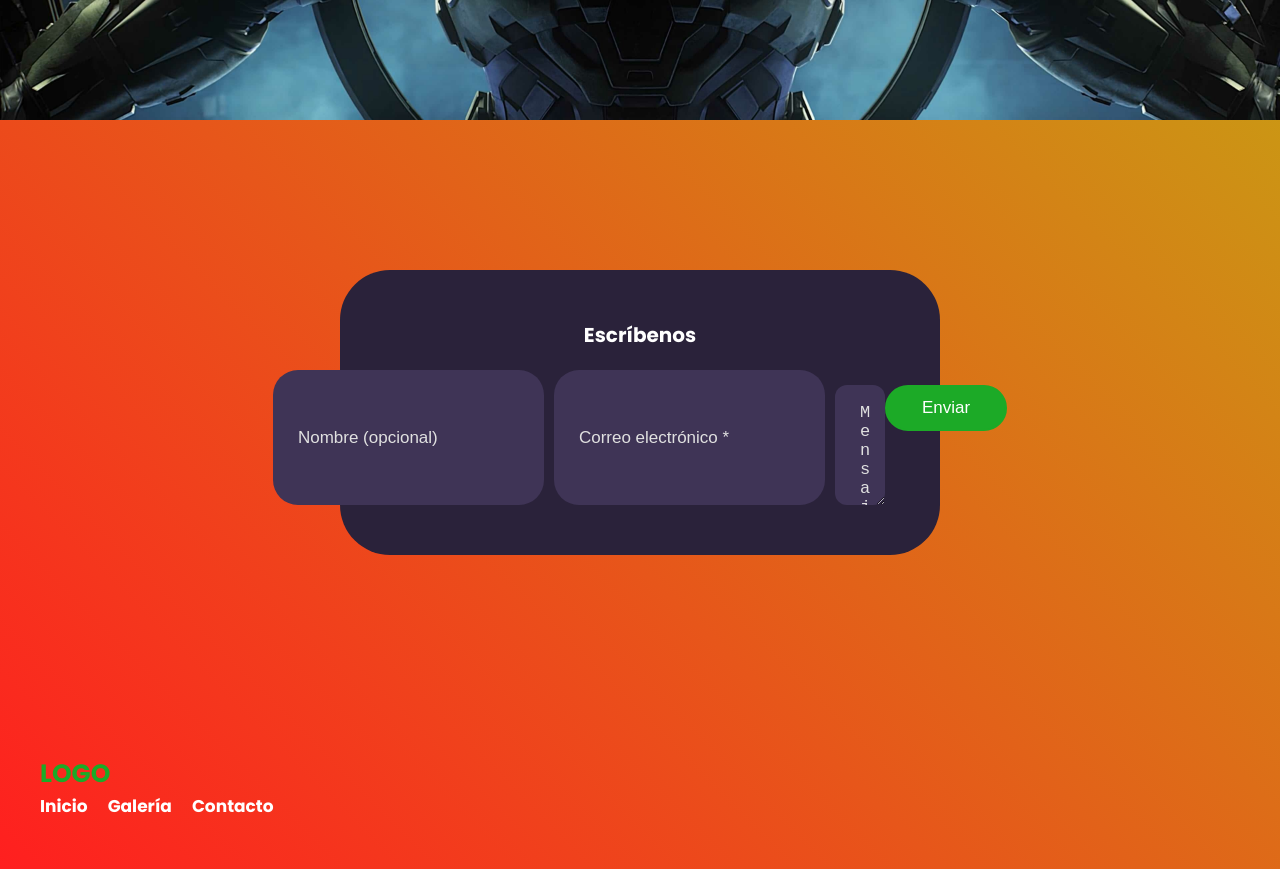
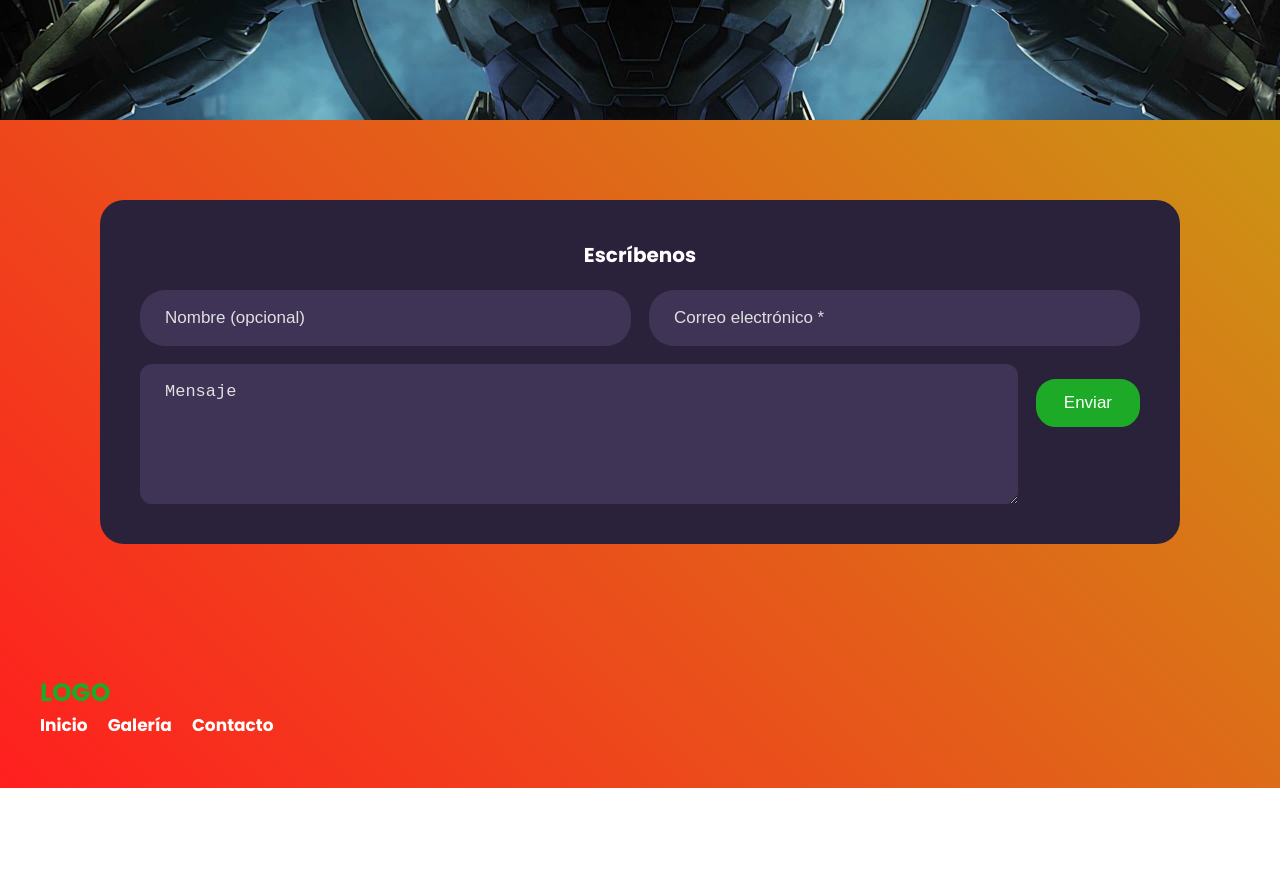
Before and after one commit to pJulianV/Pagina_Juegos_html_css, a website: page contacto.html in a window 1280 px wide. Shown: the part 520-1389 px from the top of the page. After the commit the page ends 1308 px from the top, so only its background shows below. Drawn offline with Linux system fonts and the light colour scheme.

Commit message:
chore: reemplazar textos placeholder, mejorar formulario y estilos, quitar enlace 'Productos'

```diff
--- a/style.css
+++ b/style.css
@@ -185,47 +185,64 @@ h3 {
 }
 
 .contact {
-    padding: 150px 300px;
-
+    padding: 80px 60px;
 }
 
 .contact-content {
     background-color: #2A223A;
     text-align: center;
-    padding: 50px;
-    border-radius: 50px;
+    padding: 40px;
+    border-radius: 24px;
 }
 
-form {
+/* Form layout: desktop uses a flexible row with wrapping so inputs/textarea don't overflow */
+.contact-content form {
     display: flex;
+    gap: 18px;
+    align-items: flex-start;
     justify-content: center;
+    flex-wrap: wrap;
     margin-top: 20px;
 }
 
-input {
+/* Inputs share available space but have a sensible min width */
+.contact-content input[type="text"],
+.contact-content input[type="email"] {
     padding: 18px 25px;
     background-color: #3F3456;
     border: 0;
     border-radius: 25px;
     outline: none;
-    margin-right: 10px;
     color: #FFFFFF;
     font-size: 17px;
-
+    flex: 1 1 260px;
+    min-width: 220px;
+    margin: 0;
 }
 
-/* textarea and visually-hidden helper */
+/* Textarea takes more space and only resizes vertically */
 .contact-content textarea {
     padding: 18px 25px;
     background-color: #3F3456;
     border: 0;
     border-radius: 12px;
     outline: none;
-    margin-top: 15px;
     color: #FFFFFF;
     font-size: 17px;
-    min-height: 120px;
-    width: 100%;
+    min-height: 140px;
+    flex: 2 1 520px;
+    min-width: 300px;
+    resize: vertical;
+    overflow: auto;
+    margin: 0;
+}
+
+/* Submit button aligns with the top of the inputs */
+.contact-content .btn-3 {
+    align-self: flex-start;
+    padding: 12px 26px;
+    border-radius: 20px;
+    margin-left: 0;
 }
 
 .sr-only {
@@ -322,7 +339,10 @@ input {
         margin-right: 0;
     }
 
-    .popular {
+    /* Ocultar solo la fila de miniaturas (popular-content), no toda la sección .popular
+       Esto evita que la galería completa desaparezca en vistas móviles donde
+       .popular se usa también como contenedor en `galeria.html`. */
+    .popular .popular-content {
         display: none;
     }
 
```
Also changed, not shown: index.html (+9 -11 lines).
